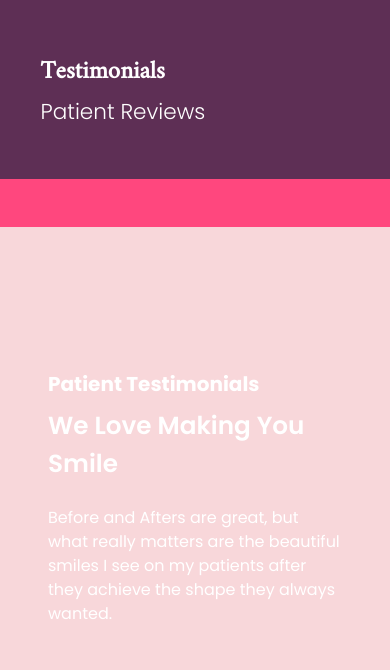
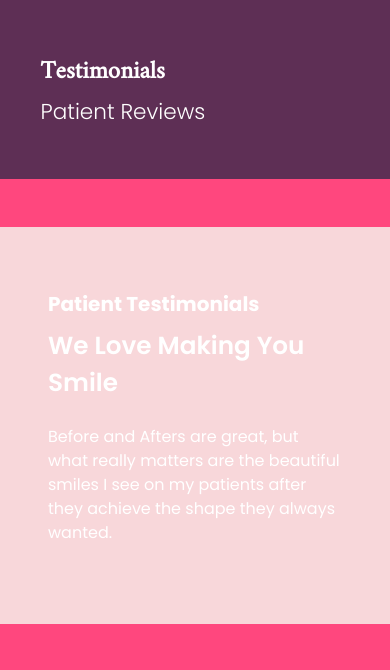
Before and after one commit to Omaryasser11/DoCtor, a React (Create React App) app: page /testimonials in a window 390 px wide. Shown: the part 139-809 px from the top of the page. Built offline with nearby package versions, Linux system fonts and the light colour scheme; a web font is replaced by a local one.

Commit message:
Update Testimonials.module.css

```diff
--- a/src/Component/Testimonials/Testimonials.module.css
+++ b/src/Component/Testimonials/Testimonials.module.css
@@ -1,5 +1,5 @@
 .slideSize{
-    min-height: 66vh !important;
+    min-height: 64vh !important;
 }
 .layer{
     opacity: 0;
@@ -21,21 +21,21 @@
 }
 @media all and (max-width:1450px){
     .slideSize{
-        height: 60vh !important;
+        min-height: 55vh !important;
     }
 }
-@media all and (max-width:1250px){
+@media all and (max-width:1300px){
     .slideSize{
-        height: 52vh !important;
+        min-height: 48vh !important;
     }
 }
 @media all and (max-width:1100px){
     .slideSize{
-        height: 43vh !important;
+        min-height: 40vh !important;
     }
 }
 @media all and (max-width:991px){
     .slideSize{
-        height: 47vh !important;
+        min-height: 47vh !important;
     }
 }
```
